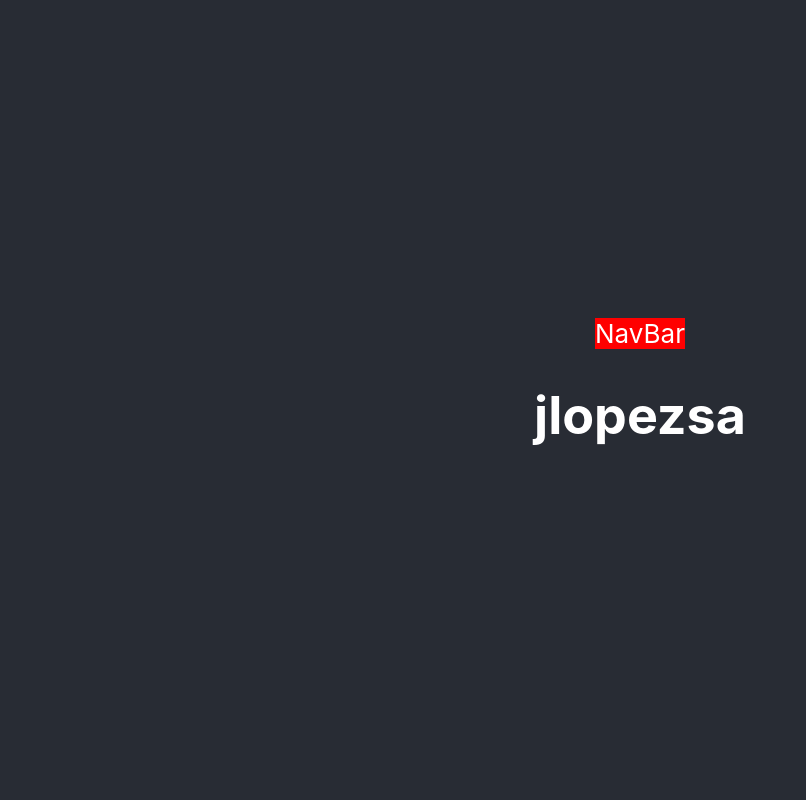
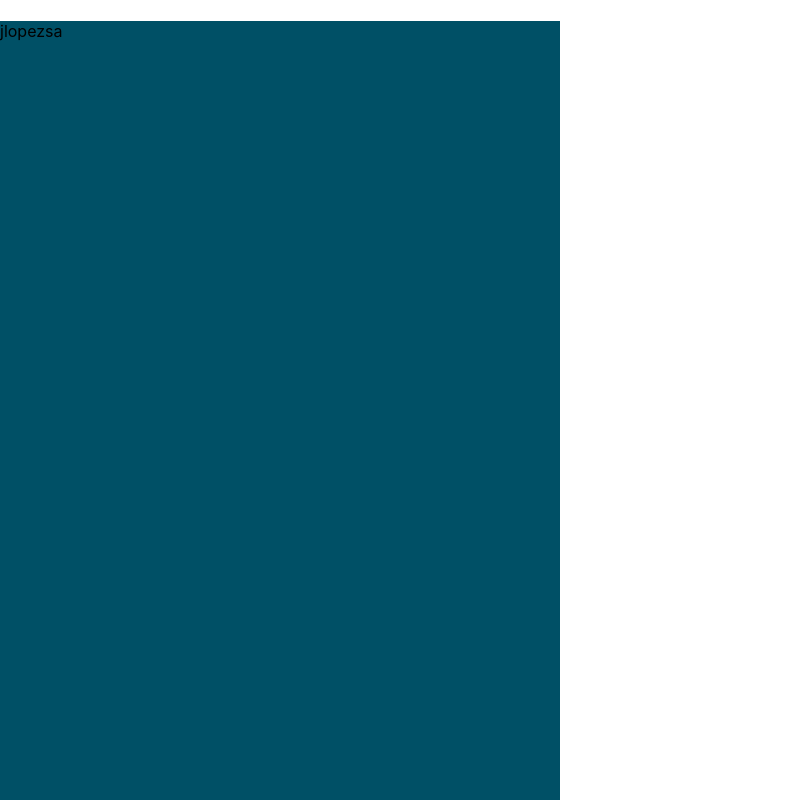
Before and after one commit to jlopezsa/web-site-jjls, a React (Create React App) app: page / in a window 1280 px wide. Shown: the whole page, without its empty margins (0-806 px from the left). Built offline with nearby package versions, Linux system fonts and the light colour scheme.

Commit message:
feat: Add colors in global colors and fonts

```diff
--- a/src/App.tsx
+++ b/src/App.tsx
@@ -3,8 +3,8 @@ import NavBar from './components/NavBar/NavBar';
 
 function App() {
   return (
-    <div className="App">
-      <header className="App-header">
+    <div>
+      <header>
         <NavBar />
         <h1>jlopezsa</h1>
       </header>
--- a/src/components/NavBar/NavBar.tsx
+++ b/src/components/NavBar/NavBar.tsx
@@ -1,15 +1,23 @@
+/**
+ * Example: Column fixed, column scroll
+ * https://jsfiddle.net/j80h9qzo/1/
+ */
 import styled from "styled-components";
+import { colors } from '../../styles/globalStyles'
 
 const NB = {
   ContainerNavBar: styled.div`
-    background-color: red;
+    width: 560px;
+    height: 100vh;
+    background-color: ${colors.bc4};
+    position: fixed;
   `,
 }
 
 function NavBar() {
   return (
     <NB.ContainerNavBar>
-        NavBar
+        jlopezsa
     </NB.ContainerNavBar>
   )
 }
--- a/src/styles/globalStyles.tsx
+++ b/src/styles/globalStyles.tsx
@@ -19,3 +19,11 @@ export const fontsDesktop = {
   captionMobile: '12.8px',
   tinyMobile: '10.2px',
 };
+
+export const colors = {
+  bc1: '#002029',
+  bc2: '#00303D',
+  bc3: '#004052',
+  bc4: '#005066',
+  bc5: '#00607A',
+};
```
Lines whose indentation alone changed are shown as unchanged.
